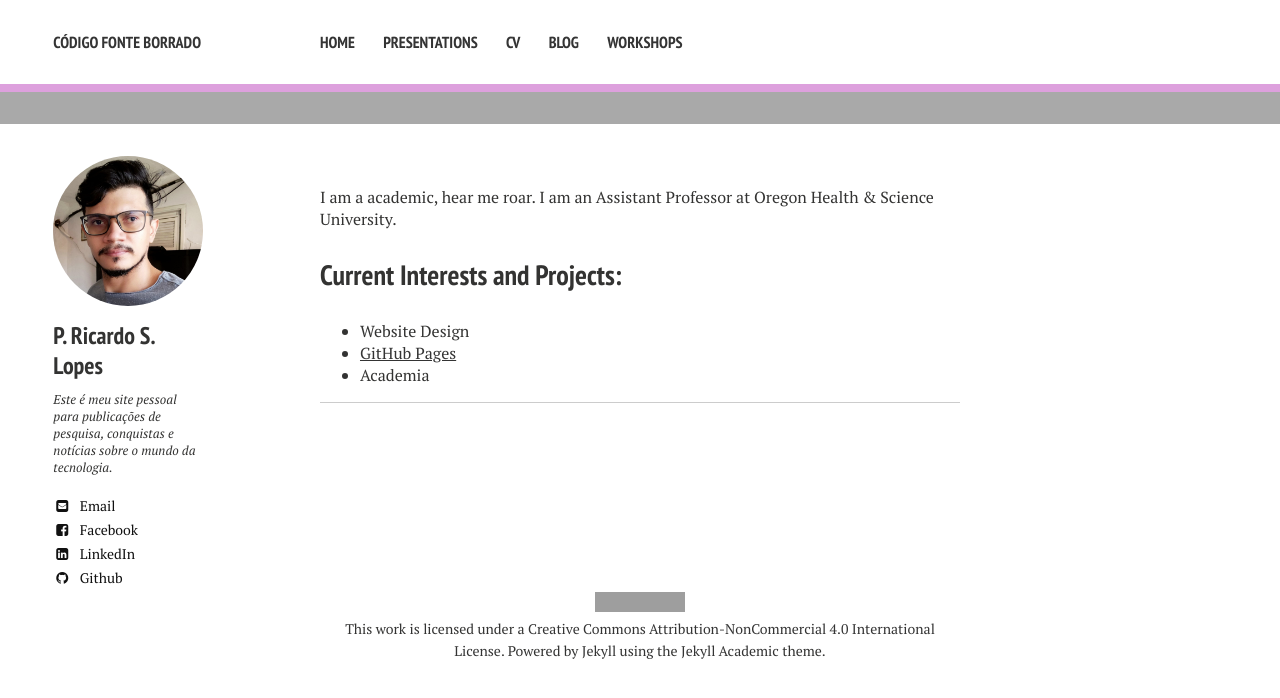
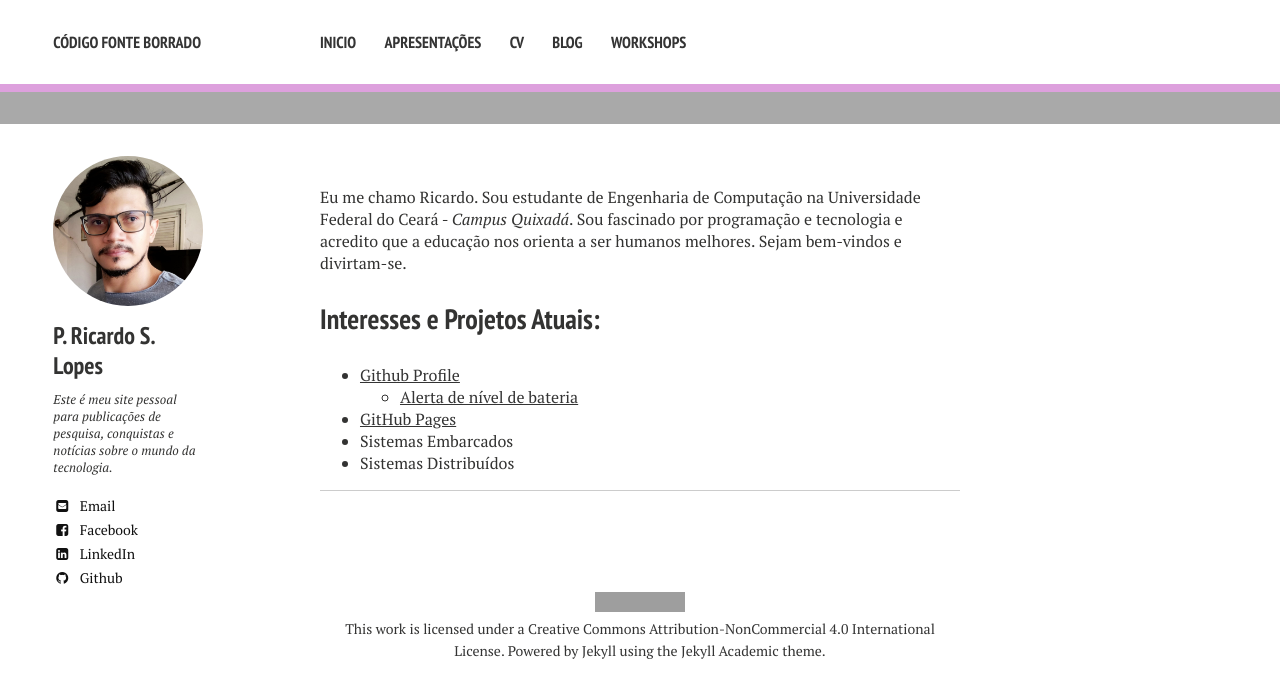
Before and after one commit to RicardoLopes1/Blind-Development, a Jekyll site: the page built from index.md, in a window 1280 px wide. Shown: the top 698 px of the page. Built offline with Jekyll 4.4.1, drawn with Linux system fonts in a browser that asks for light colours; nearby versions of some CDN libraries; grey boxes are pictures that could not be loaded.

Commit message:
update index home, navigations and blog manage

```diff
--- a/_data/navigation.yml
+++ b/_data/navigation.yml
@@ -1,9 +1,9 @@
 # Site navigation links
-- title: Home
+- title: Inicio
   url: /
 
-- title: Presentations
-  url: /presentations/
+- title: Apresentações
+  url: /apresentacoes/
 
 - title: CV
   url: /cv/
--- a/index.md
+++ b/index.md
@@ -1,12 +1,17 @@
 ---
 layout: page
-excerpt: "About Me..."
+excerpt: "Sobre mim..."
+category: inicio
 ---
 
-I am a academic, hear me roar. I am an Assistant Professor at Oregon Health & Science University.
+Eu me chamo Ricardo. Sou estudante de Engenharia de Computação na Universidade Federal do Ceará - _Campus Quixadá_.
+Sou fascinado por programação e tecnologia e acredito que a educação nos orienta a ser humanos melhores.
+Sejam bem-vindos e divirtam-se.
 
-## Current Interests and Projects:
+## Interesses e Projetos Atuais:
 
-- Website Design
-- [GitHub Pages](http://laderast.github.io)
-- Academia
+- [Github Profile](http://github.com/RicardoLopes1)
+  - [Alerta de nível de bateria](https://github.com/RicardoLopes1/Battery_Monitoring)
+- [GitHub Pages](http://ricardolopes1.github.io)
+- Sistemas Embarcados
+- Sistemas Distribuídos
```
Also changed, not shown: _posts/2016-07-22-example-presentation.md (+1 -1 lines), _posts/manage/2021-02-11-criarParticao.md (+2 -5 lines), _posts/java/2021-02-12-howToCreateJarFile.md (renamed from _posts/java/2020-02-12-howToCreateJarFile.md).
